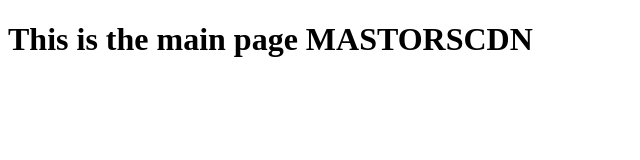
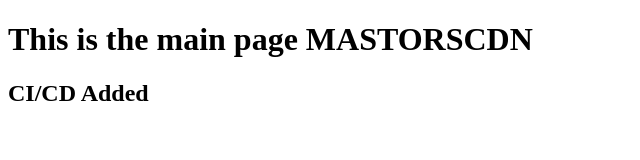
Before and after one commit to KEHEM-IT/MastorsCDN, a plain HTML site: page index.html in a window 1280 px wide. Shown: the whole page, without its empty margins (0-640 px from the left). Drawn offline with Linux system fonts and the light colour scheme.

Commit message:
CI CD
Signed-off-by: Surajit Singha Sisir <sci.surajit@gmail.com>

```diff
--- a/index.html
+++ b/index.html
@@ -7,5 +7,6 @@
 </head>
 <body>
     <h1>This is the main page MASTORSCDN</h1>
+    <h2>CI/CD Added</h2>
 </body>
 </html>
```
